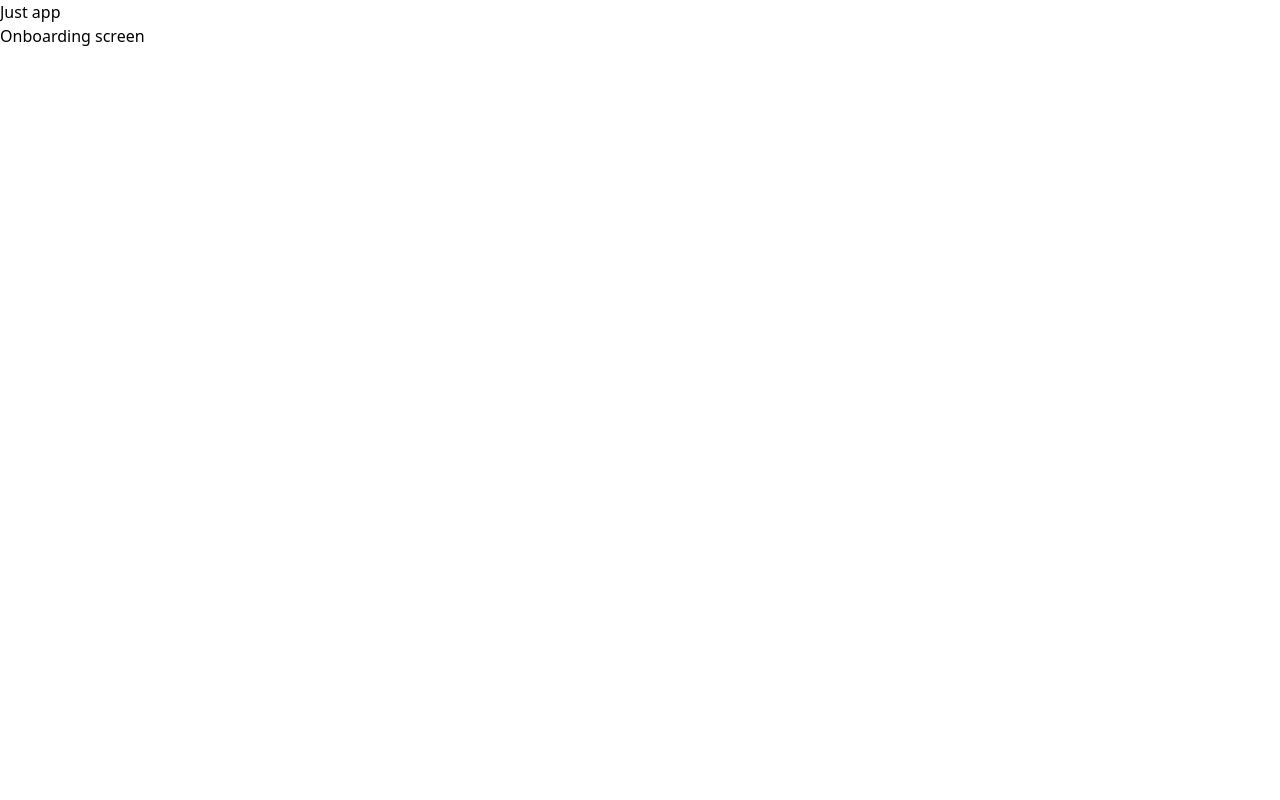
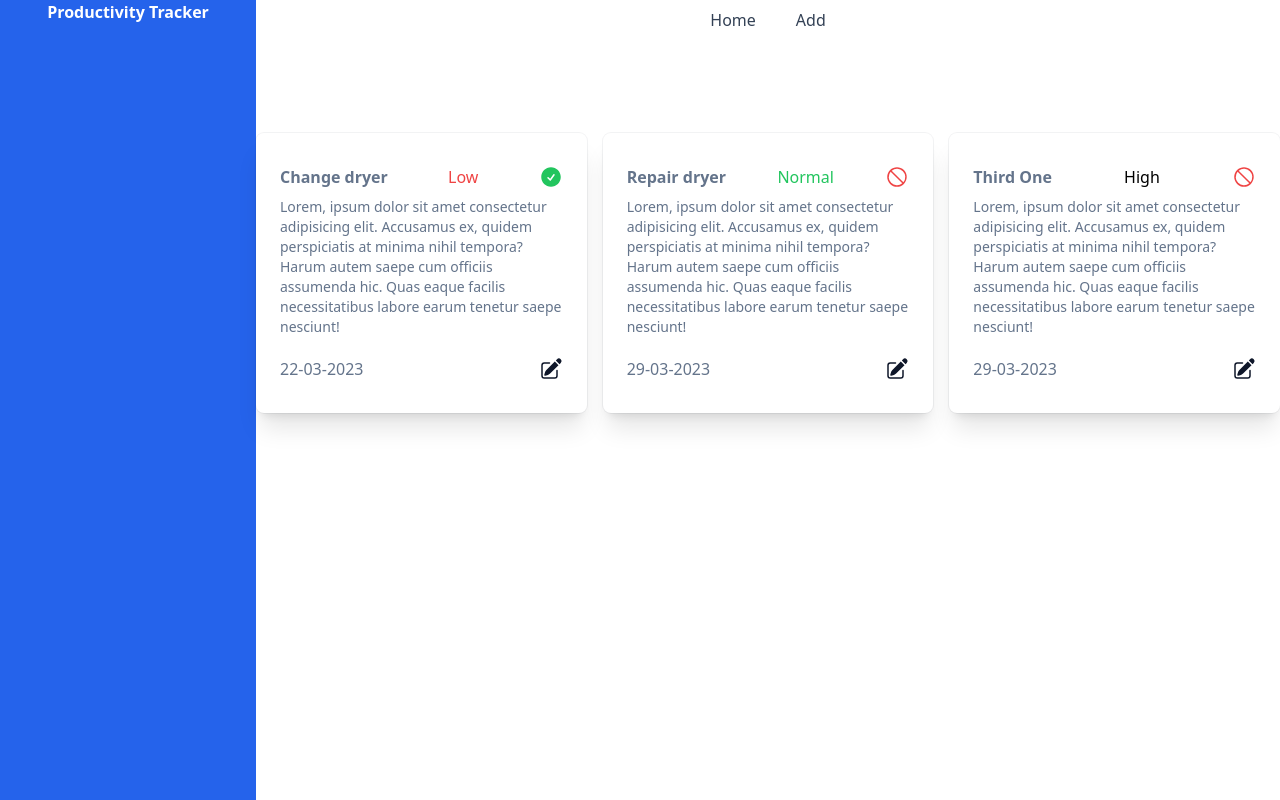
Before and after one commit to nahimanajz/todolist-react-typescript, a React (Create React App) app: page / in a window 1280 px wide. Built offline with nearby package versions, Linux system fonts and the light colour scheme.

Commit message:
feat: Show list of tasks

```diff
--- a/package.json
+++ b/package.json
@@ -3,6 +3,7 @@
   "version": "0.1.0",
   "private": true,
   "dependencies": {
+    "@heroicons/react": "^2.0.16",
     "@testing-library/jest-dom": "^5.16.5",
     "@testing-library/react": "^13.4.0",
     "@testing-library/user-event": "^13.5.0",
@@ -44,6 +45,7 @@
   },
   "devDependencies": {
     "@tailwindcss/forms": "^0.5.3",
+    "@tailwindcss/typography": "^0.5.9",
     "tailwindcss": "^3.2.7"
   }
 }
--- a/src/App.tsx
+++ b/src/App.tsx
@@ -1,33 +1,54 @@
 import { createBrowserRouter, RouterProvider } from "react-router-dom";
 import "./App.css";
 import Header from "./components/ui/header";
-
+import AddTask from "./pages/AddTask";
+import { TasksList } from "./pages/Tasks";
 
 function App() {
-
-
-
   const router = createBrowserRouter([
     {
-      path:"/",
-      element:<div>Onboarding screen</div> // TODO: replace by list of todo page here*
+      path: "/",
+      element: <TasksList />,
     },
     {
-      path:"/add",
-      element:<div>New Todo</div> //** TODO: add new todo form page here*
+      path: "/add",
+      element: <AddTask />,
     },
     {
-      path:"/detail/:id",
-      element:<div>Todo Detail</div> //** TODO: replace by detail page here*
-    }
-  ])
+      path: "/detail/:id",
+      element: <div>Todo Detail</div>, //** TODO: replace by detail page here*
+    },
+  ]);
+  const navs = [["Home", "/"],["Add", "/add"]];
 
   return (
     <>
-      <div> Just app </div>{/** add menus here */}
-      <RouterProvider router={router} />
+      <div className="flex h-screen">
+        <div className="w-1/5 bg-blue-600 text-white text-center font-extrabold">
+          Productivity Tracker
+        </div>
+        <div className="w-4/5 flex justify-center">
+          <div className="flex flex-col">
+            <div className=" h-1/6">
+              <nav className="flex sm:justify-center space-x-4">
+               {navs.map(([title, url]) => (
+                  <a
+                    href={url}
+                    className="rounded-lg px-3 py-2 text-slate-700 font-medium hover:bg-slate-100 hover:text-slate-900"
+                  >
+                    {title}
+                  </a>
+                ))}
+              </nav>
+
+            </div>
+            <div>
+              <RouterProvider router={router} />
+            </div>
+          </div>
+        </div>
+      </div>
     </>
-
   );
 }
 
--- /dev/null
+++ b/src/models/Todo.tsx
@@ -0,0 +1,8 @@
+export interface Todo {
+    id:string,
+    Name: string,
+    Text: string,
+    DueDate: Date,
+    Priority:string,
+    Done: boolean,
+}
--- /dev/null
+++ b/src/pages/AddTask/index.tsx
@@ -0,0 +1,30 @@
+export default function AddTask(){
+return (
+    <div className="w-full max-w-sm p-4 bg-white border border-gray-200 rounded-lg shadow sm:p-6 md:p-8 dark:bg-gray-800 dark:border-gray-700">
+    <form className="space-y-6" action="#">
+        <h5 className="text-xl font-medium text-gray-900 dark:text-white">Sign in to our platform</h5>
+        <div>
+            <label htmlFor="email" className="block mb-2 text-sm font-medium text-gray-900 dark:text-white">Your email</label>
+            <input type="email" name="email" id="email" className="bg-gray-50 border border-gray-300 text-gray-900 text-sm rounded-lg focus:ring-blue-500 focus:border-blue-500 block w-full p-2.5 dark:bg-gray-600 dark:border-gray-500 dark:placeholder-gray-400 dark:text-white" placeholder="name@company.com" required />
+        </div>
+        <div>
+            <label htmlFor="password" className="block mb-2 text-sm font-medium text-gray-900 dark:text-white">Your password</label>
+            <input type="password" name="password" id="password" placeholder="••••••••" className="bg-gray-50 border border-gray-300 text-gray-900 text-sm rounded-lg focus:ring-blue-500 focus:border-blue-500 block w-full p-2.5 dark:bg-gray-600 dark:border-gray-500 dark:placeholder-gray-400 dark:text-white" required />
+        </div>
+        <div className="flex items-start">
+            <div className="flex items-start">
+                <div className="flex items-center h-5">
+                    <input id="remember" type="checkbox" value="" className="w-4 h-4 border border-gray-300 rounded bg-gray-50 focus:ring-3 focus:ring-blue-300 dark:bg-gray-700 dark:border-gray-600 dark:focus:ring-blue-600 dark:ring-offset-gray-800 dark:focus:ring-offset-gray-800" required />
+                </div>
+                <label htmlFor="remember" className="ml-2 text-sm font-medium text-gray-900 dark:text-gray-300">Remember me</label>
+            </div>
+            <a href="#" className="ml-auto text-sm text-blue-700 hover:underline dark:text-blue-500">Lost Password?</a>
+        </div>
+        <button type="submit" className="w-full text-white bg-blue-700 hover:bg-blue-800 focus:ring-4 focus:outline-none focus:ring-blue-300 font-medium rounded-lg text-sm px-5 py-2.5 text-center dark:bg-blue-600 dark:hover:bg-blue-700 dark:focus:ring-blue-800">Login to your account</button>
+        <div className="text-sm font-medium text-gray-500 dark:text-gray-300">
+            Not registered? <a href="#" className="text-blue-700 hover:underline dark:text-blue-500">Create account</a>
+        </div>
+    </form>
+</div>
+)
+}
--- /dev/null
+++ b/src/pages/Tasks/index.tsx
@@ -0,0 +1,84 @@
+import { ReactElement } from "react";
+import {
+  CheckCircleIcon,
+  NoSymbolIcon,
+  PencilSquareIcon,
+} from "@heroicons/react/24/solid";
+import { Todo } from "../../models/Todo";
+
+export function TasksList(): ReactElement {
+  const tasks = [
+    {
+      Id: "6B29FC40-CA47-1067-B31D-00DD010662D3",
+      Name: "Change dryer",
+      Done: true,
+      Priority: "Low",
+      DueDate: "22-03-2023",
+      Text: "Lorem, ipsum dolor sit amet consectetur adipisicing elit. Accusamus ex, quidem perspiciatis at minima nihil tempora? Harum autem saepe cum officiis assumenda hic. Quas eaque facilis necessitatibus labore earum tenetur saepe nesciunt!",
+    },
+    {
+      Id: "6B29FC11-CA47-1067-B31D-00DD010662D1",
+      Done: false,
+      Priority: "Normal",
+      Name: "Repair dryer",
+      DueDate: "29-03-2023",
+      Text: "Lorem, ipsum dolor sit amet consectetur adipisicing elit. Accusamus ex, quidem perspiciatis at minima nihil tempora? Harum autem saepe cum officiis assumenda hic. Quas eaque facilis necessitatibus labore earum tenetur saepe nesciunt!",
+    },
+    {
+      Id: "6B29FC11-CA47-1067-B31D-02DD010662D1",
+      Done: false,
+      Priority: "High",
+      Name: "Third One",
+      DueDate: "29-03-2023",
+      Text: "Lorem, ipsum dolor sit amet consectetur adipisicing elit. Accusamus ex, quidem perspiciatis at minima nihil tempora? Harum autem saepe cum officiis assumenda hic. Quas eaque facilis necessitatibus labore earum tenetur saepe nesciunt!",
+    },
+  ];
+  return (
+    <>
+      <div className="grid grid-cols-3 gap-4">
+        {tasks?.map(({ Id, Name, Done, Text, DueDate, Priority }) => (
+          <div
+            className="bg-white rounded-lg px-6 py-8 ring-1 ring-slate-900/5 shadow-xl"
+            key={Id}
+          >
+            <div className="flex justify-between">
+              <h1 className="text-slate-500 dark:text-slate-700 font-bold">
+                {Name}
+              </h1>
+
+              <h2
+                className={`text-${
+                  Priority == `High`
+                    ? "yellow"
+                    : Priority == `Low`
+                    ? "red"
+                    : "green"
+                }-500`}
+              >
+                {Priority}
+              </h2>
+              {Done ? (
+                <CheckCircleIcon className="h-6 w-6 text-green-500" />
+              ) : (
+                <NoSymbolIcon className="h-6 w-6 text-red-500" />
+              )}
+
+
+            </div>
+
+            <p className="text-slate-500 dark:text-slate-700 mt-2 text-sm mt-10">
+              {Text}
+            </p>
+
+            <div className="flex justify-between mt-5 text-slate-900 ">
+              <h1 className="text-slate-500 dark:text-slate-700 font-italic">
+                 {DueDate}
+              </h1>
+              <PencilSquareIcon className="h-6 w-6 text-black-900" />
+            </div>
+          </div>
+        ))}
+      </div>
+    </>
+  );
+}
--- a/tailwind.config.js
+++ b/tailwind.config.js
@@ -10,6 +10,6 @@ module.exports = {
     require('@tailwindcss/forms')({
       strategy: 'base'
     }),
-
+    require('@tailwindcss/typography')
   ],
 }
```
Also changed, not shown: 1 other file (tests, documents, lock files or other folders).
